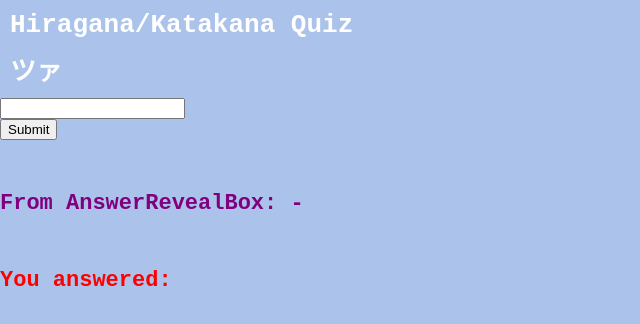
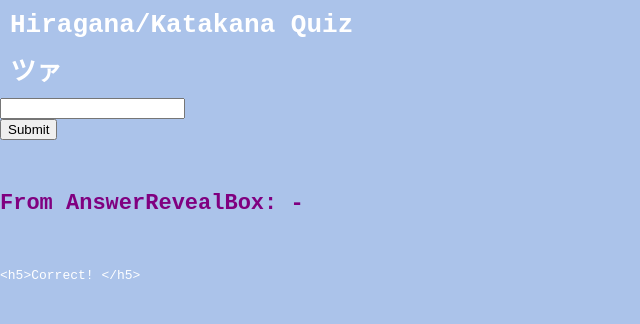
Before and after one commit to chen-jenn/hiragana-katakana, a React (Create React App) app: page / in a window 1280 px wide. Shown: the top 324 px of the page, without its empty margins (0-640 px from the left). Built offline with nearby package versions, Linux system fonts and the light colour scheme.

Commit message:
Conditional rendering for correct/incorrect answer

```diff
--- a/src/components/QuizBox.js
+++ b/src/components/QuizBox.js
@@ -14,24 +14,6 @@ function randomChar(obj){
   return random;
 }
 
-function checkAnswer(answer, input){
-  if (Array.isArray(answer)){
-    for (let i of answer){
-      if (input[i] === answer){
-        return `<h5>Correct! {this.state.inputAnswer}</h5>`
-      } else {
-        return `<h5>Incorrect!</h5>`
-      }
-    }
-  } else {
-    if (input === answer){
-      return `<h5>Correct! {this.state.inputAnswer}</h5>`
-    } else {
-      return `<h5>Incorrect!</h5>`
-    }
-  }
-}
-
 class QuizBox extends Component {
   constructor(props){
     super(props);
@@ -42,6 +24,25 @@ class QuizBox extends Component {
       inputAnswer: ""
     }
     this.saveAnswer = this.saveAnswer.bind(this);
+    this.checkAnswer = this.checkAnswer.bind(this);
+  }
+
+  checkAnswer(answer, input){
+    if (Array.isArray(answer)){
+      for (let i of answer){
+        if (input[i] === answer){
+          return `<h5>Correct! ${input}</h5>`
+        } else {
+          return `<h5>Incorrect!</h5>`
+        }
+      }
+    } else {
+      if (input === answer){
+        return `<h5>Correct! ${input}</h5>`
+      } else {
+        return `<h5>Incorrect!</h5>`
+      }
+    }
   }
 
   saveAnswer(answerToSave){
@@ -62,7 +63,10 @@ class QuizBox extends Component {
           <SubmitForm handleSubmit={this.saveAnswer}/>
           <AnswerRevealBox prevChar={this.state.prevChar} prevCharRomaji={this.state.prevCharRomaji}/>
         </div>
-        <h5 style={{fontSize: "22px", color: "red"}}>You answered: {this.state.inputAnswer}</h5>
+        {/* <h5 style={{fontSize: "22px", color: "red"}}>You answered: {this.state.inputAnswer}</h5> */}
+        {this.props.prevCharRomaji ? (""):
+          (this.checkAnswer(this.state.prevCharRomaji, this.state.inputAnswer))}
+
       </main>
     )
   }
```
